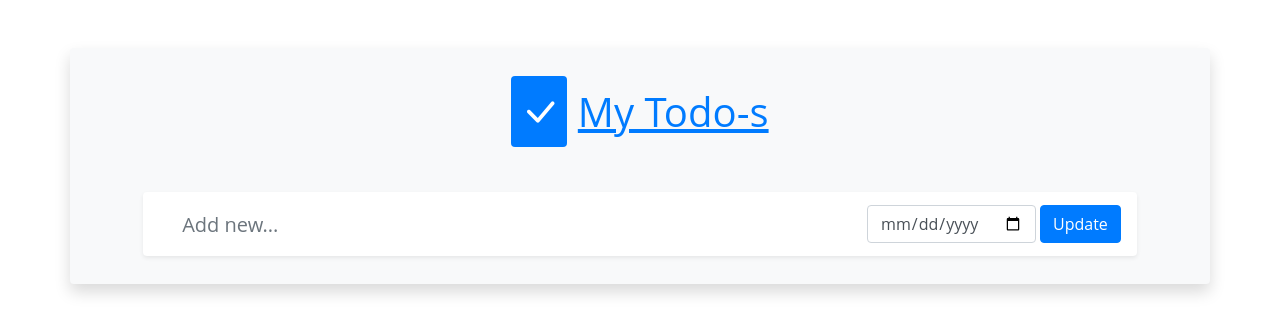
After one commit to sfkse/djangotodo, a Django app: template djangotodo/todo/templates/todo/edit-todo.html in a window 1280 px wide. The commit adds this page. Shown: the top 334 px of the page. Run offline with Django 4.2, Linux system fonts and the light colour scheme; the template is opened without the code that fills it: values that come from a table or form of the project are taken from there, others are empty; some libraries are stand-ins or nearby versions.

Commit message:
Add edit functionality

```diff
--- /dev/null
+++ b/djangotodo/todo/templates/todo/edit-todo.html
@@ -0,0 +1,25 @@
+{% extends "todo/base.html" %}
+
+{% load static %}
+
+{% block body %}
+<div class="row m-1 p-3">
+    <div class="col col-11 mx-auto">
+        <form action="" method="POST">
+            {% csrf_token %}
+            <div class="row bg-white rounded shadow-sm p-2 add-todo-wrapper align-items-center justify-content-center">
+                <div class="col">
+                    {{form.description}}
+                </div>
+                <div class="md-form mr-1 md-outline input-with-post-icon datepicker">
+                    {{form.due_date }}
+                </div>
+                <div class="col-auto px-0 mx-0 mr-2">
+                    <button type="submit" class="btn btn-primary">Update</button>
+                </div>
+            </div>
+        </form>
+    </div>
+</div>
+
+{% endblock body %}
--- a/djangotodo/todo/templates/todo/index.html
+++ b/djangotodo/todo/templates/todo/index.html
@@ -53,7 +53,7 @@
                 </div>
                 <div class="col-auto m-1 p-0 todo-actions">
                     <div class="row d-flex align-items-center justify-content-end">
-                        <a href="#" class="m-0 p-0 px-2">
+                        <a href="{% url 'edit' todo.id %}" class="m-0 p-0 px-2">
                             <i class="bi bi-pencil-fill text-info btn m-0 p-0" data-toggle="tooltip" data-placement="bottom" title="Edit todo"></i>
                         </a>
                         <a href="" class="m-0 p-0 px-2">
--- a/djangotodo/todo/urls.py
+++ b/djangotodo/todo/urls.py
@@ -1,6 +1,7 @@
 from django.urls import path
-from .views import listTodo
+from .views import listTodo, editTodo
 
 urlpatterns = [
-    path('', listTodo, name='list')
+    path('', listTodo, name='list'),
+    path('edit/<int:id>', editTodo, name='edit')
 ]
```
Also changed, not shown: djangotodo/todo/templates/todo/base.html (+7 -1 lines), djangotodo/todo/views.py (+22 -1 lines).
